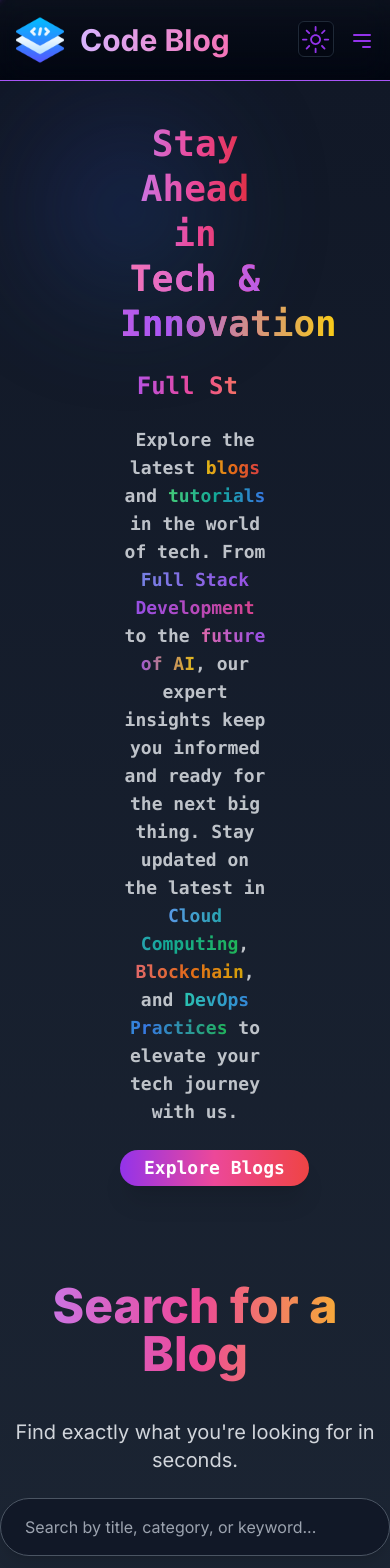
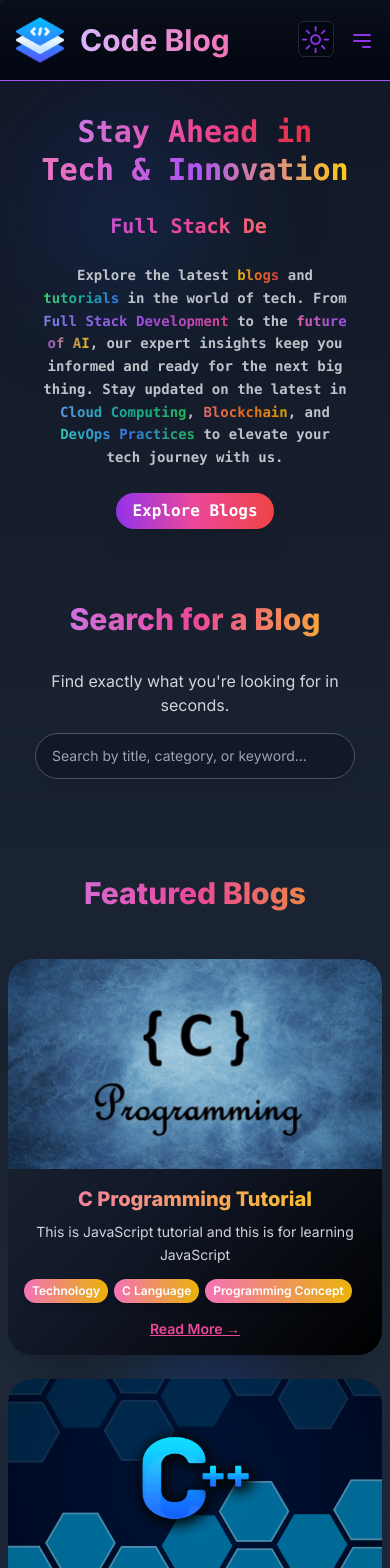
Before and after one commit to Euphoric-Coder/Code-Blog, a Next.js app: page / in a window 390 px wide. Shown: the top 1568 px of the page. Built offline with nearby package versions, Linux system fonts and the light colour scheme.

Commit message:
Made the Home Page responsive across all devicesm (mobile, tablets, laptops, desktops)

```diff
--- a/components/FeaturedBlogsSection.js
+++ b/components/FeaturedBlogsSection.js
@@ -5,53 +5,54 @@ import Image from "next/image";
 
 export default function FeaturedBlogsSection({ featuredPosts }) {
   return (
-    <section className="w-full py-12">
+    <section className="w-full py-8">
+      {/* Container for featured blogs */}
       <div className="container mx-auto text-center">
-        {/* Heading with a more prominent gradient */}
-        <h2 className="p-2 text-5xl font-extrabold mb-8 text-transparent bg-clip-text bg-gradient-to-r from-blue-600 via-teal-500 to-green-500 dark:from-purple-400 dark:via-pink-500 dark:to-yellow-500">
+        {/* Gradient heading */}
+        <h2 className="p-2 text-3xl xs:text-4xl md:text-5xl font-extrabold mb-8 text-transparent bg-clip-text bg-gradient-to-r from-blue-600 via-teal-500 to-green-500 dark:from-purple-400 dark:via-pink-500 dark:to-yellow-500">
           Featured Blogs
         </h2>
 
-        {/* Featured Blogs Grid */}
-        <div className="grid grid-cols-1 sm:grid-cols-2 lg:grid-cols-3 gap-8">
+        {/* Responsive blog grid */}
+        <div className="p-2 grid grid-cols-1 sm:grid-cols-2 lg:grid-cols-3 gap-6 lg:gap-8 max-w-7xl mx-auto">
           {featuredPosts.map((post) => (
             <Link href={`/blogpost/${post.slug}`} key={post.slug} passHref>
-              <div className="relative overflow-hidden rounded-3xl shadow-2xl transform transition-all duration-500 hover:scale-110 bg-gradient-to-br from-blue-400 via-white to-blue-200 dark:from-gray-800 dark:via-gray-900 dark:to-black text-gray-900 dark:text-gray-100 cursor-pointer">
+              <div className="relative overflow-hidden max-w-sm mx-auto lg:max-w-md rounded-3xl shadow-2xl transform transition-all duration-500 hover:scale-105 bg-gradient-to-br from-blue-400 via-white to-blue-200 dark:from-gray-800 dark:via-gray-900 dark:to-black text-gray-900 dark:text-gray-100 cursor-pointer">
                 {/* Image section */}
-                <div className="h-64 overflow-hidden rounded-t-3xl relative">
+                <div className="relative overflow-hidden rounded-t-3xl">
                   <Image
                     src={post.image || "/placeholder.png"}
-                    className="w-full h-full object-cover transition-transform duration-300 hover:scale-125"
                     alt={post.title}
-                    height={10}
-                    width={10}
+                    layout="responsive" // Ensures the image scales well within the container
+                    width={700} // Set a responsive width
+                    height={400} // Set a responsive height
+                    className="object-cover transition-transform duration-300 hover:scale-110"
                   />
-                  <div className="absolute inset-0 bg-gradient-to-t from-black via-transparent opacity-70 z-10"></div>
                 </div>
 
-                {/* Blog Content */}
-                <div className="p-6">
-                  <h3 className="text-3xl font-extrabold text-transparent bg-clip-text bg-gradient-to-r from-blue-600 to-teal-500 dark:from-pink-400 dark:to-yellow-400 mb-2 transition-all duration-300">
+                {/* Blog content */}
+                <div className="p-4 xs:p-5 md:p-6 lg:p-8">
+                  <h3 className="text-xl xs:text-2xl md:text-3xl lg:text-4xl font-extrabold text-transparent bg-clip-text bg-gradient-to-r from-blue-600 to-teal-500 dark:from-pink-400 dark:to-yellow-400 mb-2 transition-all duration-300">
                     {post.title}
                   </h3>
-                  <p className="text-lg text-gray-700 dark:text-gray-300 leading-relaxed">
+                  <p className="text-sm xs:text-base md:text-lg lg:text-xl text-gray-700 dark:text-gray-300 leading-relaxed">
                     {post.description}
                   </p>
 
-                  {/* Categories Section */}
-                  <div className="flex flex-wrap gap-2 mt-4">
+                  {/* Categories section */}
+                  <div className="flex flex-wrap gap-1.5 mt-3">
                     {post.category.map((cat, index) => (
                       <span
                         key={index}
-                        className="inline-block bg-gradient-to-r from-blue-600 to-teal-500 dark:from-pink-400 dark:to-yellow-500 text-white px-3 py-1 rounded-full text-sm font-semibold shadow-md transition-transform transform hover:scale-110"
+                        className="inline-block bg-gradient-to-r from-blue-600 to-teal-500 dark:from-pink-400 dark:to-yellow-500 text-white px-2 py-1 xs:px-3 xs:py-1.5 rounded-full text-xs xs:text-sm md:text-base font-semibold shadow-md transition-transform transform hover:scale-110"
                       >
                         {cat}
                       </span>
                     ))}
                   </div>
 
-                  {/* Read More Link */}
-                  <p className="mt-6 text-lg text-blue-600 dark:text-pink-500 font-semibold underline transition-all hover:text-blue-800 dark:hover:text-pink-600">
+                  {/* Read more link */}
+                  <p className="mt-4 md:mt-6 text-blue-600 dark:text-pink-500 font-semibold underline transition-all hover:text-blue-800 dark:hover:text-pink-600 text-sm xs:text-base md:text-lg">
                     Read More →
                   </p>
                 </div>
--- a/components/HeroSection.js
+++ b/components/HeroSection.js
@@ -2,7 +2,7 @@ import { useTheme } from "next-themes";
 import dynamic from "next/dynamic";
 import Image from "next/image";
 import Link from "next/link";
-import { Button } from "@/components/ui/button"; // Assuming you have a Button component
+import { Button } from "@/components/ui/button";
 
 const Typewriter = dynamic(() => import("typewriter-effect"), { ssr: false });
 
@@ -15,18 +15,19 @@ export default function HeroSection() {
       : "bg-gradient-to-r from-blue-400 via-teal-400 to-green-400 hover:from-blue-500 hover:via-teal-500 hover:to-green-500";
 
   return (
-    <div className="flex relative overflow-hidden justify-around items-center font-mono px-10 py-10 h-fit gap-15">
-      <div className="relative z-12 w-full md:w-1/2 space-y-6 text-center md:text-left px-20">
-        {/* Enhanced Heading with Bold Gradient */}
-        <h1 className="text-4xl md:text-6xl font-extrabold text-transparent bg-clip-text bg-gradient-to-r from-blue-500 via-indigo-500 to-purple-600 dark:from-purple-400 dark:via-pink-500 dark:to-red-600 leading-tight">
+    <div className="flex flex-col md:flex-row relative overflow-hidden justify-around items-center font-mono px-6 py-8 md:px-10 md:py-10 lg:px-20 lg:py-16 h-fit gap-8 md:gap-15">
+      {/* Text Section */}
+      <div className="relative z-12 w-full md:w-1/2 space-y-6 text-center md:text-left px-4 md:px-8 lg:px-16">
+        {/* Heading */}
+        <h1 className="text-3xl sm:text-4xl md:text-5xl lg:text-6xl font-extrabold text-transparent bg-clip-text bg-gradient-to-r from-blue-500 via-indigo-500 to-purple-600 dark:from-purple-400 dark:via-pink-500 dark:to-red-600 leading-tight">
           Stay Ahead in{" "}
           <span className="text-transparent bg-clip-text bg-gradient-to-r from-teal-400 via-blue-500 to-green-400 dark:from-pink-400 dark:via-purple-500 dark:to-yellow-400 font-extrabold">
             Tech & Innovation
           </span>
         </h1>
 
-        {/* Typewriter Effect with Bold Gradient */}
-        <div className="text-2xl md:text-4xl font-extrabold text-transparent bg-clip-text bg-gradient-to-r from-blue-600 via-teal-500 to-green-500 dark:from-purple-500 dark:via-pink-500 dark:to-orange-400">
+        {/* Typewriter Effect */}
+        <div className="text-xl sm:text-2xl md:text-3xl lg:text-4xl font-extrabold text-transparent bg-clip-text bg-gradient-to-r from-blue-600 via-teal-500 to-green-500 dark:from-purple-500 dark:via-pink-500 dark:to-orange-400">
           <Typewriter
             options={{
               strings: [
@@ -44,8 +45,8 @@ export default function HeroSection() {
           />
         </div>
 
-        {/* Enhanced Paragraph with Bold and Themed Gradients */}
-        <p className="text-lg md:text-xl font-bold text-gray-700 dark:text-gray-300 opacity-90">
+        {/* Paragraph */}
+        <p className="text-sm sm:text-base md:text-lg lg:text-xl font-bold text-gray-700 dark:text-gray-300 opacity-90 leading-relaxed">
           Explore the latest{" "}
           <span className="text-transparent bg-clip-text bg-gradient-to-r from-purple-500 to-pink-500 dark:from-yellow-400 dark:via-orange-500 dark:to-red-500 font-bold">
             blogs
@@ -83,7 +84,7 @@ export default function HeroSection() {
           <Link href="/blog" passHref>
             <Button
               variant="default"
-              className={`px-6 py-3 md:px-10 md:py-4 text-lg font-bold text-white rounded-full shadow-xl hover:shadow-2xl transform hover:scale-105 transition-transform duration-300 ${buttonGradient}`}
+              className={`px-4 py-2 sm:px-6 sm:py-3 md:px-10 md:py-4 text-base sm:text-lg md:text-xl font-bold text-white rounded-full shadow-xl hover:shadow-2xl transform hover:scale-105 transition-transform duration-300 ${buttonGradient}`}
             >
               Explore Blogs
             </Button>
--- a/components/SearchSection.js
+++ b/components/SearchSection.js
@@ -8,31 +8,31 @@ export default function SearchSection({
   filteredPosts,
 }) {
   return (
-    <section className="w-full py-12">
-      <div className="container mx-auto text-center">
+    <section className="w-full py-8 sm:py-12">
+      <div className="container mx-auto text-center px-4">
         {/* Enhanced Heading with Gradient */}
-        <h2 className="p-2 text-5xl font-extrabold mb-8 text-transparent bg-clip-text bg-gradient-to-r from-blue-500 via-teal-500 to-green-500 dark:from-purple-400 dark:via-pink-500 dark:to-yellow-400">
+        <h2 className="p-2 text-3xl xs:text-4xl md:text-5xl font-extrabold mb-6 xs:mb-8 text-transparent bg-clip-text bg-gradient-to-r from-blue-500 via-teal-500 to-green-500 dark:from-purple-400 dark:via-pink-500 dark:to-yellow-400">
           Search for a Blog
         </h2>
 
         {/* Subheading */}
-        <p className="text-xl mb-6 text-gray-700 dark:text-gray-300">
+        <p className="text-base xs:text-lg md:text-xl mb-4 xs:mb-6 text-gray-700 dark:text-gray-300">
           Find exactly what you&apos;re looking for in seconds.
         </p>
 
         {/* Enhanced Search Input Box with Clear Button */}
-        <div className="relative max-w-lg mx-auto mb-10">
+        <div className="relative max-w-xs xs:max-w-sm md:max-w-lg mx-auto mb-6 xs:mb-10">
           <input
             type="text"
             value={searchTerm}
             onChange={(e) => setSearchTerm(e.target.value)}
-            className="w-full px-6 py-4 rounded-full shadow-lg bg-white dark:bg-gray-900 dark:text-white text-gray-800 border border-gray-300 dark:border-gray-600 focus:outline-none focus:ring-4 focus:ring-blue-500 dark:focus:ring-purple-600 transition-all duration-300"
+            className="w-full px-4 xs:px-6 py-3 xs:py-4 rounded-full shadow-lg bg-white dark:bg-gray-900 dark:text-white text-gray-800 border border-gray-300 dark:border-gray-600 focus:outline-none focus:ring-4 focus:ring-blue-500 dark:focus:ring-purple-600 transition-all duration-300 text-sm xs:text-base"
             placeholder="Search by title, category, or keyword..."
           />
           {searchTerm && (
             <button
               onClick={() => setSearchTerm("")}
-              className="absolute right-4 top-1/2 transform -translate-y-1/2 bg-gradient-to-r from-red-500 to-pink-500 text-white px-4 py-2 rounded-full shadow-lg hover:shadow-xl hover:from-red-600 hover:to-pink-600 active:scale-95 transition-all duration-300"
+              className="absolute right-2 xs:right-4 top-1/2 transform -translate-y-1/2 bg-gradient-to-r from-red-500 to-pink-500 text-white px-3 xs:px-4 py-2 rounded-full shadow-lg hover:shadow-xl hover:from-red-600 hover:to-pink-600 active:scale-95 transition-all duration-300"
               type="button"
             >
               Clear
@@ -42,26 +42,26 @@ export default function SearchSection({
 
         {/* Search Results */}
         {searchTerm && filteredPosts.length > 0 && (
-          <div className="container mx-auto mt-10">
-            <h3 className="text-4xl font-extrabold text-transparent bg-clip-text bg-gradient-to-r from-blue-500 via-teal-500 to-green-500 dark:from-purple-400 dark:via-pink-500 dark:to-yellow-400">
+          <div className="container mx-auto mt-6 xs:mt-10">
+            <h3 className="text-2xl xs:text-3xl md:text-4xl font-extrabold text-transparent bg-clip-text bg-gradient-to-r from-blue-500 via-teal-500 to-green-500 dark:from-purple-400 dark:via-pink-500 dark:to-yellow-400">
               Results for &quot;{searchTerm}&quot;
             </h3>
-            <ul className="grid gap-8 mt-8 md:grid-cols-2 lg:grid-cols-3">
+            <ul className="grid gap-6 mt-6 xs:mt-8 grid-cols-1 md:grid-cols-2 lg:grid-cols-3">
               {filteredPosts.map((post) => (
                 <Link href={`/blogpost/${post.slug}`} passHref key={post.slug}>
                   <li
-                    className={`relative p-6 min-h-[200px] bg-gradient-to-br from-white to-gray-50 dark:from-gray-800 dark:to-gray-900 rounded-xl shadow-lg border border-gray-200 dark:border-gray-700 transition-all duration-500 transform hover:scale-105 hover:shadow-xl cursor-pointer hover:border-blue-500 dark:hover:border-purple-500 flex flex-col justify-between`}
+                    className={`relative p-4 xs:p-6 bg-gradient-to-br from-white to-gray-50 dark:from-gray-800 dark:to-gray-900 rounded-xl shadow-lg border border-gray-200 dark:border-gray-700 transition-all duration-500 transform hover:scale-105 hover:shadow-xl cursor-pointer hover:border-blue-500 dark:hover:border-purple-500 flex flex-col justify-between min-h-[180px]`}
                   >
                     <div>
                       {/* Title with fixed gradient styling */}
                       <p
-                        className={`text-2xl font-extrabold text-transparent bg-clip-text bg-gradient-to-r from-blue-500 to-teal-500 dark:from-pink-400 dark:to-yellow-400 mb-4`}
+                        className={`text-lg xs:text-xl md:text-2xl font-extrabold text-transparent bg-clip-text bg-gradient-to-r from-blue-500 to-teal-500 dark:from-pink-400 dark:to-yellow-400 mb-2 xs:mb-4`}
                       >
                         {post.title}
                       </p>
 
                       {/* Improved description with better readability */}
-                      <p className="text-lg text-gray-700 dark:text-gray-300 mb-4 leading-relaxed">
+                      <p className="text-sm xs:text-base md:text-lg text-gray-700 dark:text-gray-300 mb-2 xs:mb-4 leading-relaxed">
                         {post.description}
                       </p>
                     </div>
@@ -71,15 +71,12 @@ export default function SearchSection({
                       {post.category.map((cat, index) => (
                         <span
                           key={index}
-                          className="inline-block bg-gradient-to-r from-blue-500 to-teal-500 dark:from-pink-400 dark:to-yellow-400 text-white px-2 py-1 rounded-full text-xs shadow-md transition-transform transform hover:scale-110"
+                          className="inline-block bg-gradient-to-r from-blue-500 to-teal-500 dark:from-pink-400 dark:to-yellow-400 text-white px-2 py-1 rounded-full text-xs xs:text-sm shadow-md transition-transform transform hover:scale-110"
                         >
                           {cat}
                         </span>
                       ))}
                     </div>
-
-                    {/* Subtle box shadow effect */}
-                    <div className="absolute inset-0 rounded-xl opacity-0 hover:opacity-100 hover:shadow-lg hover:shadow-blue-500/50 dark:hover:shadow-purple-500/50 transition-all duration-500"></div>
                   </li>
                 </Link>
               ))}
@@ -90,7 +87,7 @@ export default function SearchSection({
         {/* No Results */}
         {searchTerm && filteredPosts.length === 0 && (
           <div className="container mx-auto mt-10 text-center">
-            <p className="text-xl text-gray-600 dark:text-gray-300">
+            <p className="text-base xs:text-lg md:text-xl text-gray-600 dark:text-gray-300">
               No blogs found for &quot;{searchTerm}&quot;
             </p>
           </div>
```
